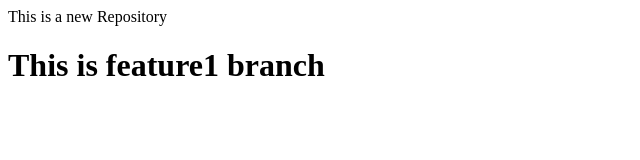
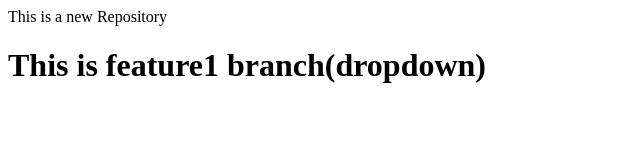
Before and after one commit to gaytri09/localrepo, a plain HTML site: page index.html in a window 1280 px wide. Shown: the whole page, without its empty margins (0-640 px from the left). Drawn offline with Linux system fonts and the light colour scheme.

Commit message:
Add dropdown

```diff
--- a/index.html
+++ b/index.html
@@ -1,2 +1,2 @@
 <p>This is a new Repository</p>
-<h1>This is feature1 branch</h1>
+<h1>This is feature1 branch(dropdown)</h1>
```
